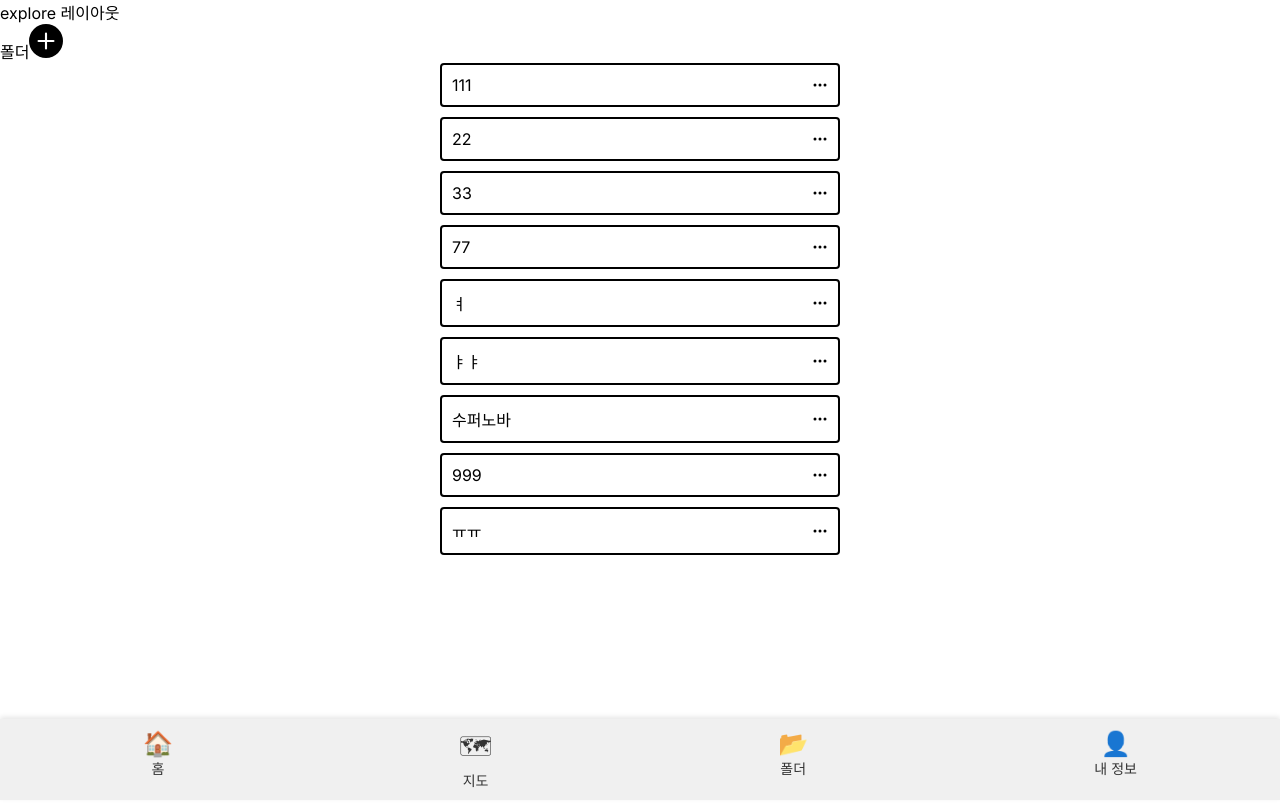
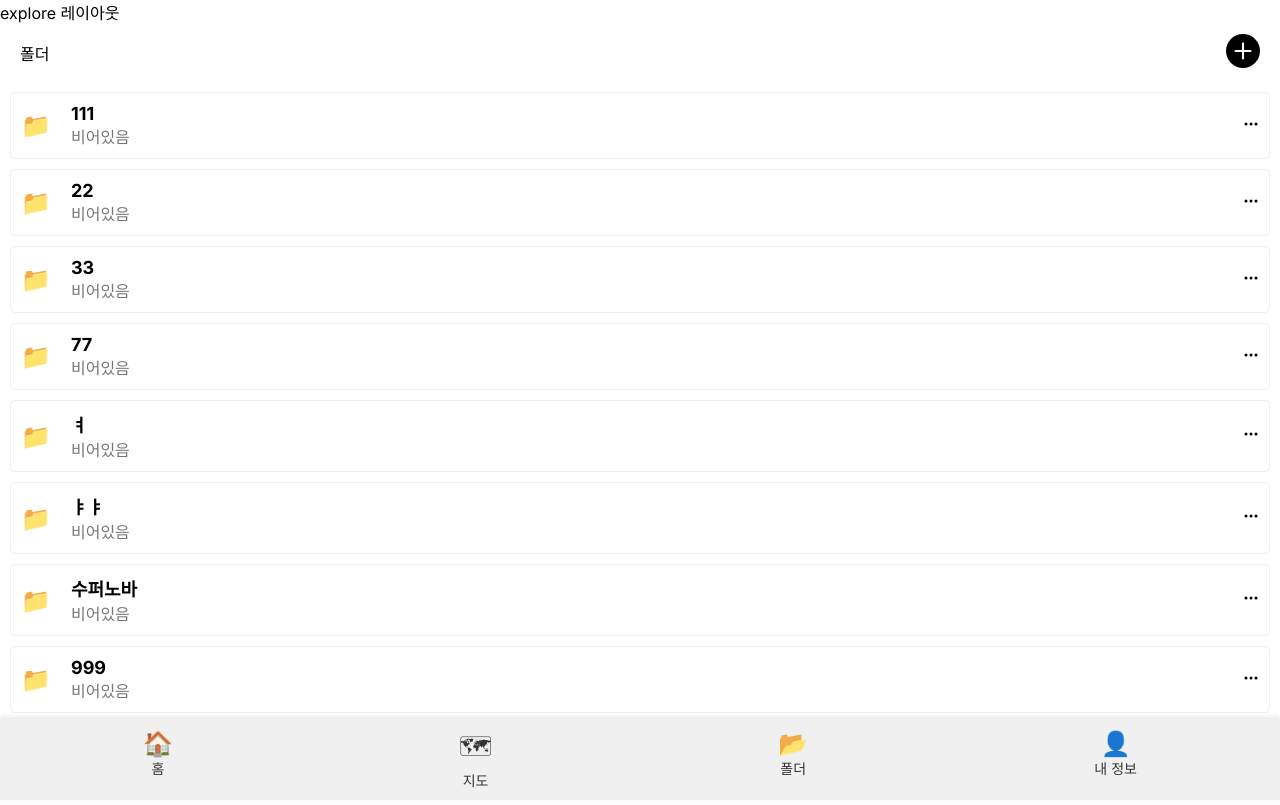
Before and after one commit to pasong0511/home-vs, a Next.js app: page /folder in a window 1280 px wide. Built offline with nearby package versions, Linux system fonts and the light colour scheme; data requests are answered from the project's data file.

Commit message:
폴더 컴포넌트 css 변경

```diff
--- a/src/app/folder/[id]/page.tsx
+++ b/src/app/folder/[id]/page.tsx
@@ -1,14 +1,12 @@
 //src/app/folder/[id]/page.tsx
 import React, { useEffect, useState } from "react";
 
-import { useParams, useRouter } from "next/navigation";
-
-import FolderDetail from "../components/FolderDetail";
+import FolderForm from "../components/FolderForm";
 
 function FolderDetailPage({ params }: any) {
     const { id } = params;
 
-    return <FolderDetail id={id} />;
+    return <FolderForm id={id} />;
 }
 
 export default FolderDetailPage;
--- a/src/app/folder/components/Folder.tsx
+++ b/src/app/folder/components/Folder.tsx
@@ -14,8 +14,14 @@ function Folder({ item }: { item: IFolder }) {
 
     return (
         <article key={item.id} className="folder-item" onClick={onClick}>
-            <div className="item-title">{item.folderName}</div>
-            <BsThreeDots />
+            <div className="folder-icon">📁</div>
+            <div className="folder-details">
+                <div className="folder-name">{item.folderName}</div>
+                <span className="folder-status">비어있음</span>
+            </div>
+            <div className="folder-options">
+                <BsThreeDots />
+            </div>
         </article>
     );
 }
--- a/src/app/folder/components/Folders.tsx
+++ b/src/app/folder/components/Folders.tsx
@@ -3,7 +3,13 @@ import React from "react";
 import Folder from "./Folder";
 
 function Folders({ folders }: { folders: IFolder[] }) {
-    return folders.map((item: any) => <Folder key={item.id} item={item} />);
+    return (
+        <div className="folder-list">
+            {folders.map((item: any) => (
+                <Folder key={item.id} item={item} />
+            ))}
+        </div>
+    );
 }
 
 export default Folders;
--- a/src/app/folder/components/Header.tsx
+++ b/src/app/folder/components/Header.tsx
@@ -12,9 +12,9 @@ function Header() {
     };
 
     return (
-        <div>
+        <div className="header-container">
             <span className="content-title">폴더</span>
-            <span onClick={onClickCreate}>
+            <span onClick={onClickCreate} className="add-icon">
                 <BsFillPlusCircleFill size={34} />
             </span>
         </div>
--- a/src/app/folder/page.tsx
+++ b/src/app/folder/page.tsx
@@ -1,6 +1,6 @@
 // src/app/folder/page.tsx
 import React from "react";
-import Folder from "./components/Folder";
+
 import Header from "./components/Header";
 import Folders from "./components/Folders";
 
@@ -29,9 +29,7 @@ const FolderPage = async () => {
                     <Header />
                 </div>
                 <div className="content-body">
-                    <div className="folder-list">
-                        <Folders folders={folders} />
-                    </div>
+                    <Folders folders={folders} />
                 </div>
             </div>
         );
--- a/src/app/globals.css
+++ b/src/app/globals.css
@@ -133,30 +133,55 @@ a {
     font-size: 24px;
 }
 
+/**헤더*/
+.header-container {
+    display: flex;
+    justify-content: space-between;
+    align-items: center;
+    padding: 10px 20px;
+}
+
 /* 폴더 */
 .folder-list {
     display: flex;
     flex-direction: column;
-    justify-content: center;
-    align-items: center;
+    gap: 10px;
+    padding: 10px;
 }
 
 .folder-header {
     display: flex;
     justify-content: space-between;
     align-items: center;
-
     padding-bottom: 10px;
     margin-bottom: 10px;
 }
 
 .folder-item {
     display: flex;
-    justify-content: space-between;
     align-items: center;
-    border: 2px solid #000;
-    border-radius: 4px;
     padding: 10px;
-    margin-bottom: 10px;
-    min-width: 400px;
+    border: 1px solid #eee;
+    border-radius: 5px;
+    justify-content: space-between; /* Added this line */
 }
+
+.folder-icon {
+    font-size: 24px;
+    margin-right: 20px;
+}
+
+.folder-details {
+    flex-grow: 1;
+    display: flex;
+    flex-direction: column;
+}
+
+.folder-name {
+    font-size: 18px;
+    font-weight: bold;
+}
+
+.folder-status {
+    color: #777;
+}
```
Also changed, not shown: src/app/folder/components/FolderDetail.tsx (deleted, +0 -97 lines).
